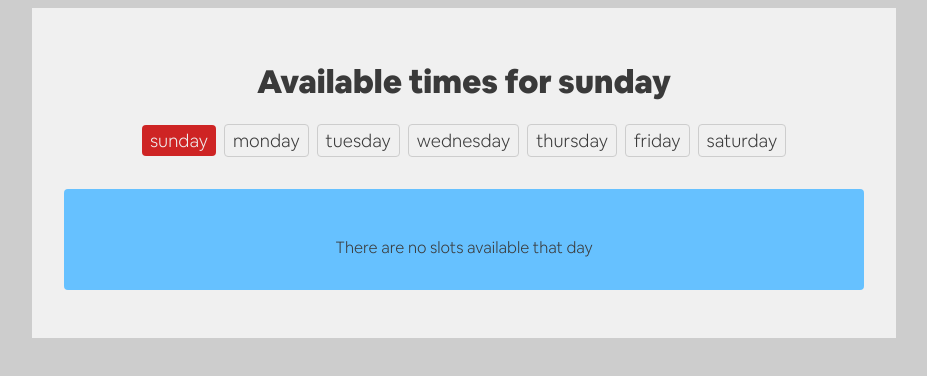
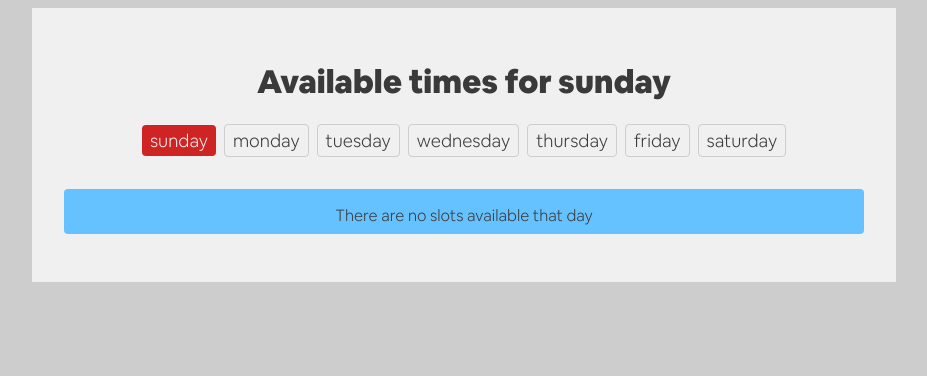
Before and after one commit to devmentorlive/4de3bfe5, a React (Create React App) app: page / in a window 1280 px wide. Both pictures are taken after a click on the item "sunday". Shown: the top 376 px of the page, without its empty margins (176-1103 px from the left). Built offline with nearby package versions, Linux system fonts and the light colour scheme.

Commit message:
refactor

```diff
--- a/src/app/time-slots/index.jsx
+++ b/src/app/time-slots/index.jsx
@@ -1,5 +1,17 @@
 import React from "react";
-import Range from "./range";
+
+function getSlots(block) {
+  const slots = [];
+  for (let i = block.from; i < block.to; i++) {
+    slots.push(`${get12h(i)} - ${get12h(i + 1)}`);
+  }
+
+  return slots;
+}
+
+function get12h(hour) {
+  return hour < 13 ? `${hour}am` : `${hour - 12}pm`;
+}
 
 export default function Slots({
   schedule,
@@ -7,17 +19,25 @@ export default function Slots({
   selectedSlot,
   setSelectedSlot,
 }) {
+  const blocks = schedule[selectedDay];
   return selectedDay ? (
-    <div className="slots">
-      <ul className="slots">
-        <Range
-          schedule={schedule}
-          selectedDay={selectedDay}
-          selectedSlot={selectedSlot}
-          setSelectedSlot={setSelectedSlot}
-        />
-      </ul>
-    </div>
+    <ul className="slots">
+      {blocks && blocks.length > 0
+        ? blocks.map((block) =>
+            getSlots(block).map((range) => (
+              <li
+                key={range}
+                onClick={() => setSelectedSlot(range)}
+                onKeyPress={() => setSelectedSlot(range)}
+                className={`pill ${selectedSlot === range ? "selected" : null}`}
+                tabIndex={0}
+              >
+                {range}
+              </li>
+            ))
+          )
+        : "There are no slots available that day"}
+    </ul>
   ) : (
     <></>
   );
--- a/src/app/time-slots/range.jsx
+++ /dev/null
@@ -1,38 +0,0 @@
-import React from "react";
-
-function get12h(hour) {
-  return hour < 13 ? `${hour}am` : `${hour - 12}pm`;
-}
-
-function getSlots(block) {
-  const slots = [];
-  for (let i = block.from; i < block.to; i++) {
-    slots.push(`${get12h(i)} - ${get12h(i + 1)}`);
-  }
-
-  return slots;
-}
-
-export default function Range({
-  schedule,
-  selectedDay,
-  selectedSlot,
-  setSelectedSlot,
-}) {
-  const blocks = schedule[selectedDay];
-  return blocks && blocks.length > 0
-    ? blocks.map((block) =>
-        getSlots(block).map((range) => (
-          <li
-            key={range}
-            onClick={() => setSelectedSlot(range)}
-            onKeyPress={() => setSelectedSlot(range)}
-            className={`pill ${selectedSlot === range ? "selected" : null}`}
-            tabIndex={0}
-          >
-            {range}
-          </li>
-        ))
-      )
-    : "There are no slots available that day";
-}
```
